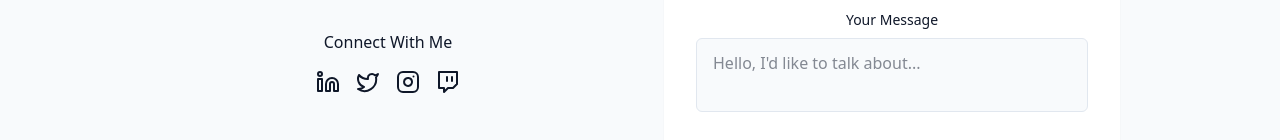
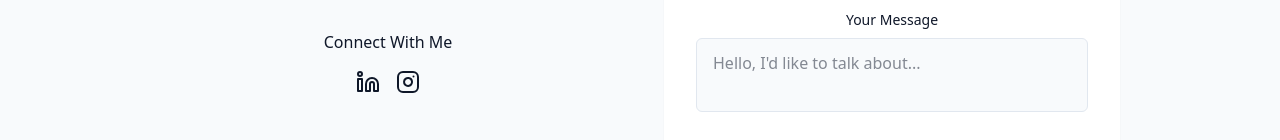
Before and after one commit to morakib321/My-portfolio, a React (Vite) app: page / in a window 1280 px wide. Shown: the part 3914-4054 px from the top of the page. Built offline with nearby package versions, Linux system fonts and the light colour scheme.

Commit message:
Update ContactSection.jsx

```diff
--- a/src/components/ContactSection.jsx
+++ b/src/components/ContactSection.jsx
@@ -93,17 +93,11 @@ export const ContactSection = () => {
             <div className="pt-8">
               <h4 className="font-medium mb-4"> Connect With Me</h4>
               <div className="flex space-x-4 justify-center">
-                <a href="#" target="_blank">
+                <a href="https://www.linkedin.com/in/morakiiib/" target="_blank">
                   <Linkedin />
                 </a>
-                <a href="#" target="_blank">
-                  <Twitter />
-                </a>
-                <a href="#" target="_blank">
+                <a href="https://www.instagram.com/_rakiiib/?igsh=MTBkdTNnMTdpemt2Nw%3D%3D&utm_source=qr" target="_blank">
                   <Instagram />
-                </a>
-                <a href="#" target="_blank">
-                  <Twitch />
                 </a>
               </div>
             </div>
```
